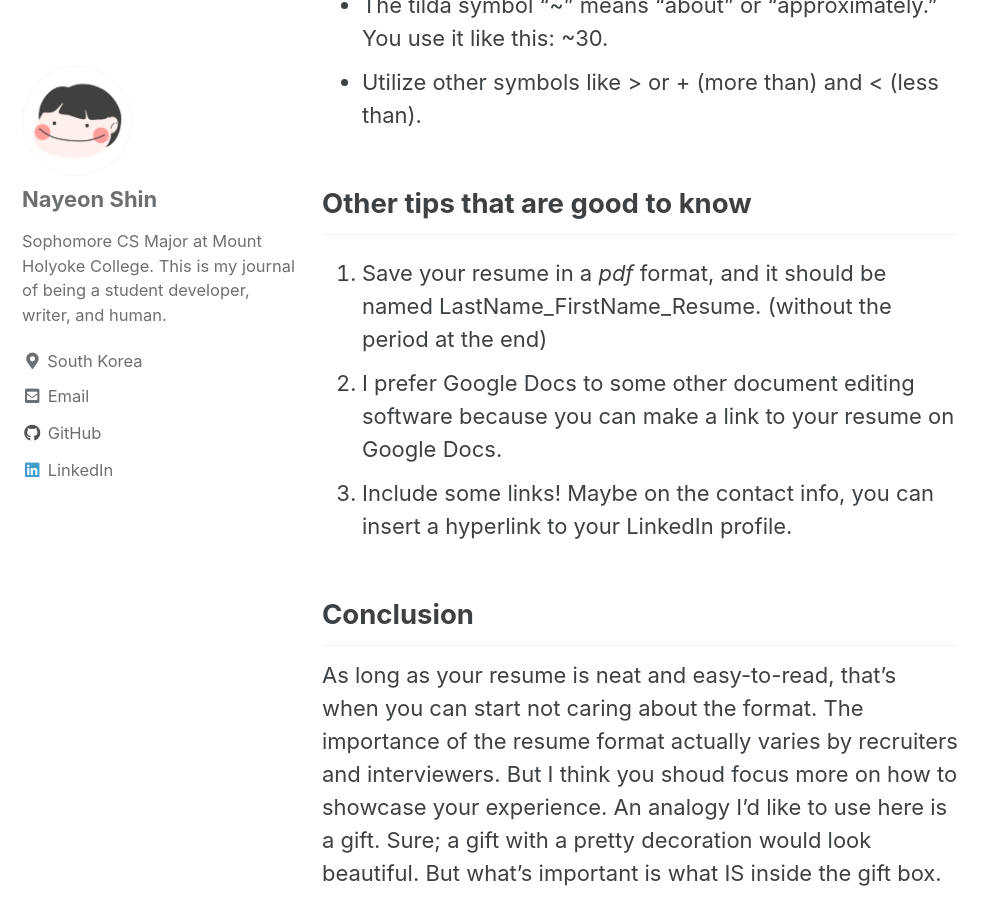
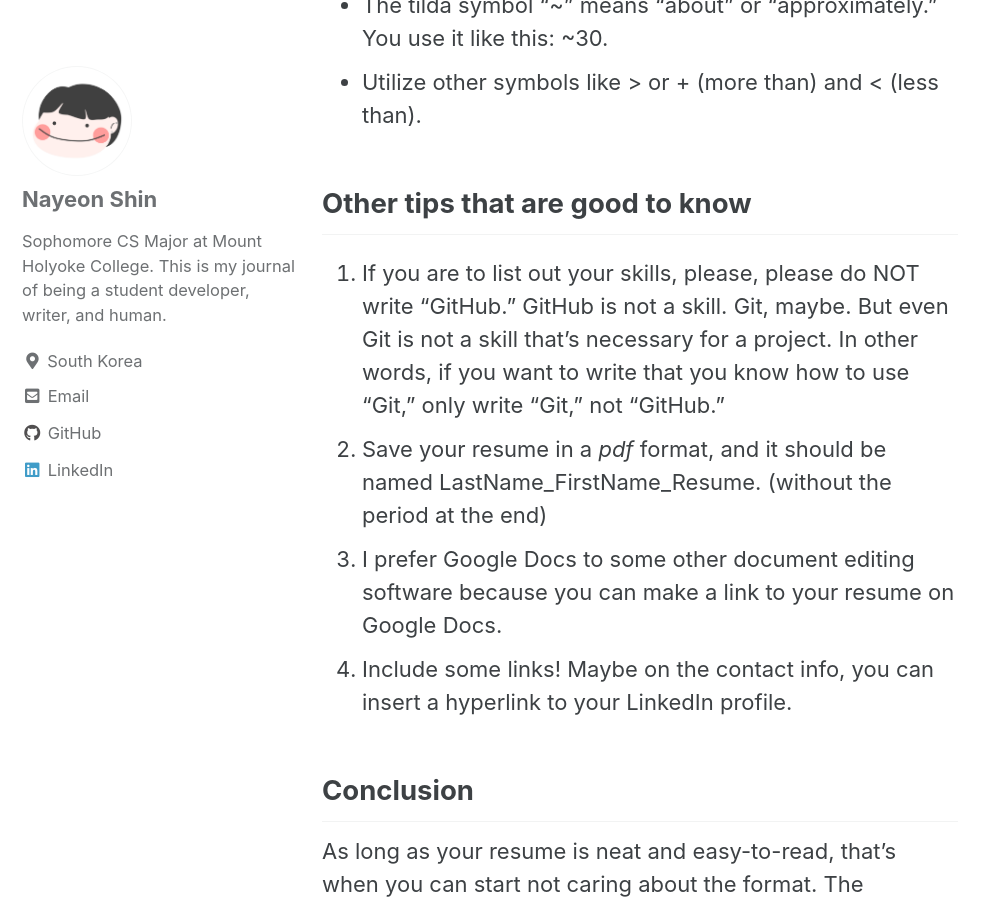
Before and after one commit to nayeonshin/nayeonshin.github.io, a Jekyll site: the page built from _posts/2021-05-10-a-complete-guide-to-writing-your-first-technical-resume.markdown, in a window 1280 px wide and 900 px high, scrolled down 11119 px. Shown: the whole window, without its empty margins (0-999 px from the left). Built offline with Jekyll 4.4.1, drawn with Linux system fonts in a browser that asks for light colours; cached includes are drawn as plain includes; comment, search, counter and statistics services are not loaded.

Commit message:
Update the last post

```diff
--- a/_posts/2021-05-10-a-complete-guide-to-writing-your-first-technical-resume.markdown
+++ b/_posts/2021-05-10-a-complete-guide-to-writing-your-first-technical-resume.markdown
@@ -192,9 +192,10 @@ Some little tips here:
 
 ## Other tips that are good to know
 
-1. Save your resume in a *pdf* format, and it should be named LastName_FirstName_Resume. (without the period at the end)
-2. I prefer Google Docs to some other document editing software because you can make a link to your resume on Google Docs.
-3. Include some links! Maybe on the contact info, you can insert a hyperlink to your LinkedIn profile.
+1. If you are to list out your skills, please, please do NOT write "GitHub." GitHub is not a skill. Git, maybe. But even Git is not a skill that's necessary for a project. In other words, if you want to write that you know how to use "Git," only write "Git," not "GitHub."
+2. Save your resume in a *pdf* format, and it should be named LastName_FirstName_Resume. (without the period at the end)
+3. I prefer Google Docs to some other document editing software because you can make a link to your resume on Google Docs.
+4. Include some links! Maybe on the contact info, you can insert a hyperlink to your LinkedIn profile.
 
 ## Conclusion
 
```
